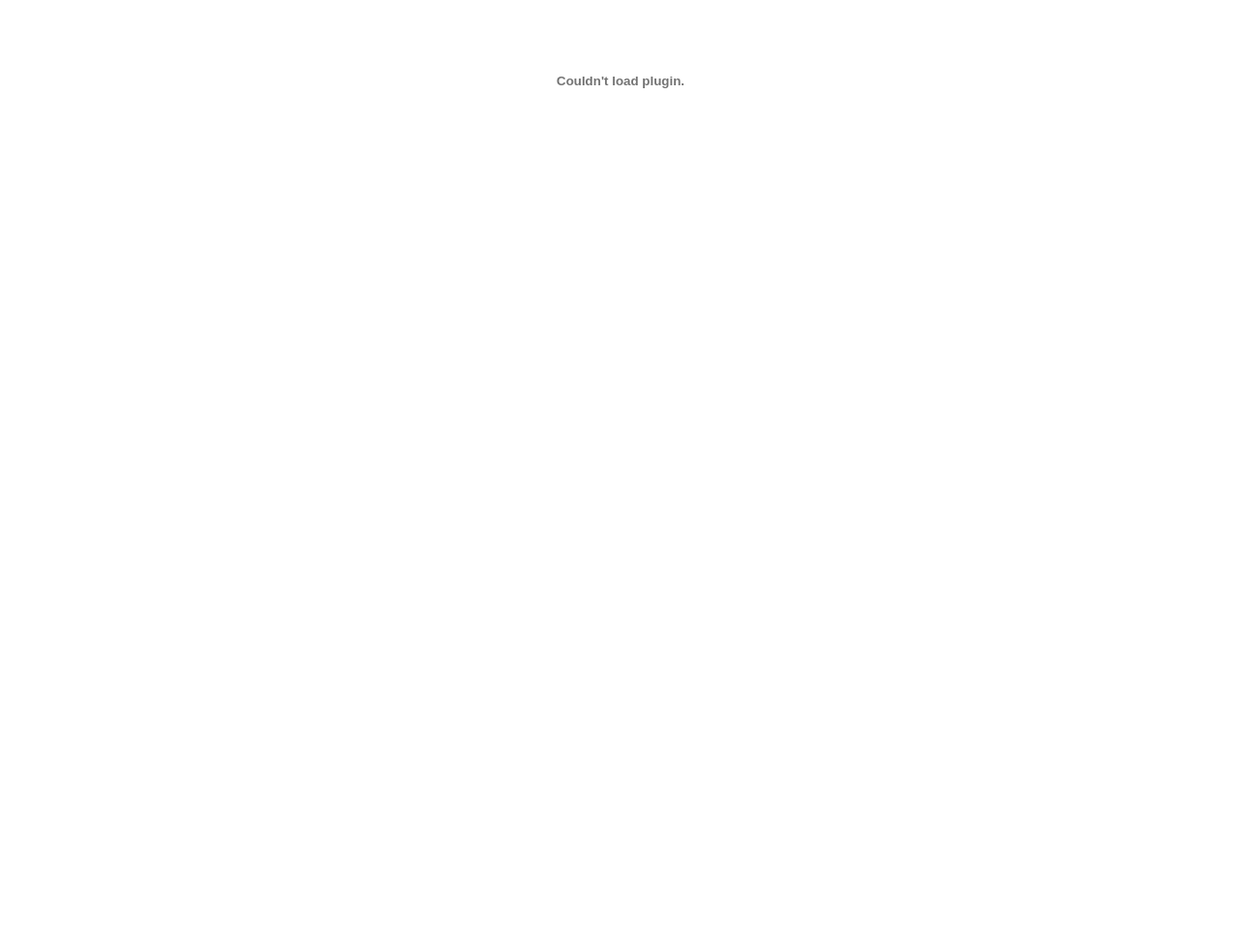
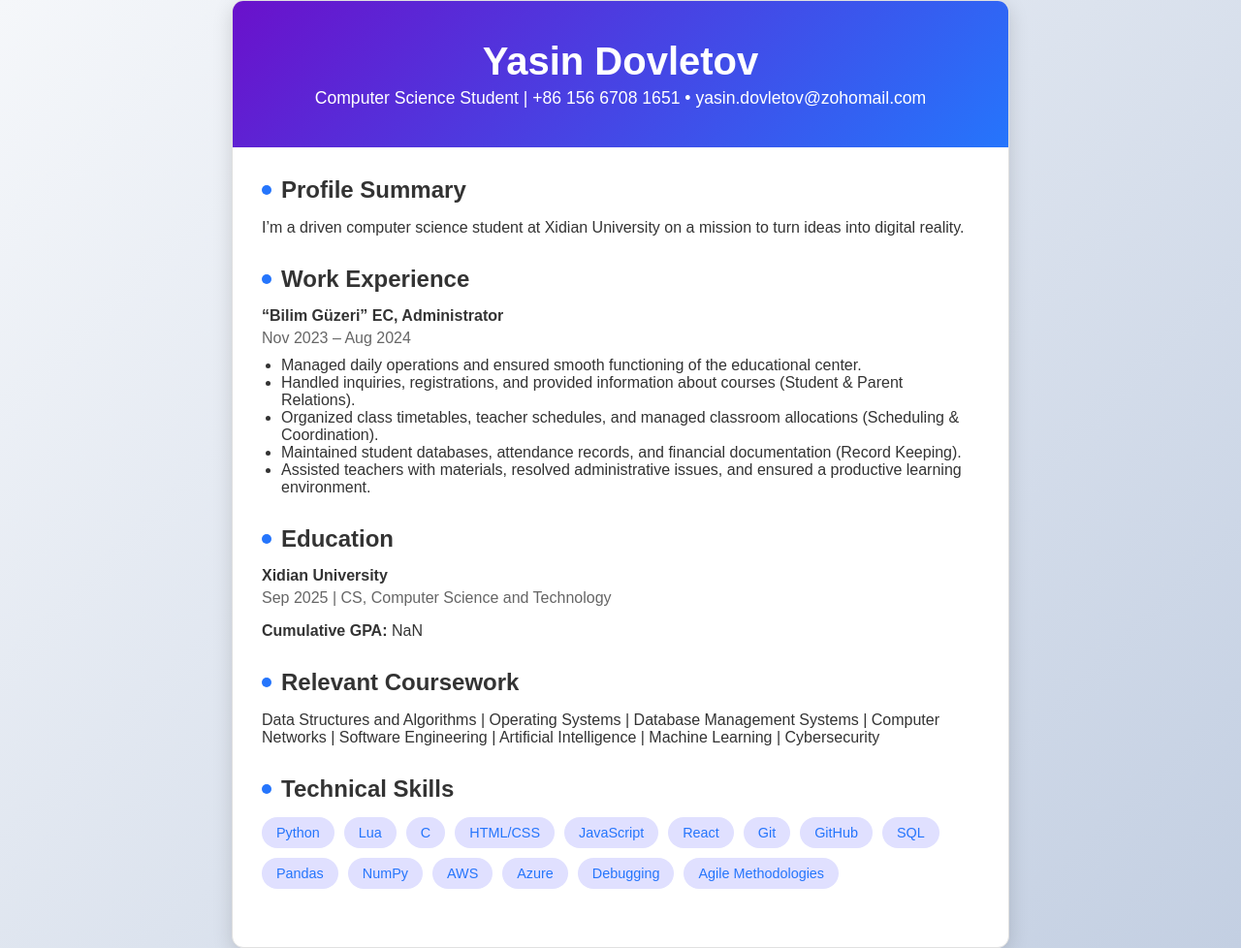
Before and after one commit to ad3us/resume, a plain HTML site: page index.html in a window 1280 px wide. Shown: the whole page at 97% size. Before the commit the page ends 800 px from the top, so only its background shows below. Drawn offline with Linux system fonts and the light colour scheme.

Commit message:
Update index.html

```diff
--- a/index.html
+++ b/index.html
@@ -1,18 +1,167 @@
 <!DOCTYPE html>
-<html>
-  <head>
-    <meta charset="utf-8">
-    <meta name="viewport" content="width=device-width,initial-scale=1.0">
-    <title>Yasin Dovletov | CV</title>
-  </head>
-  <body>
-    <embed
-    src="https://github.com/ad3us/resume/blob/main/my-cv.pdf"
-    type="application/pdf"
-    frameBorder="0"
-    scrolling="auto"
-    height="100%"
-    width="100%"
-></embed>
-  </body>
+<html lang="en">
+<head>
+  <meta charset="UTF-8">
+  <meta name="viewport" content="width=device-width, initial-scale=1.0">
+  <title>Yasin Dovletov - Resume</title>
+  <style>
+    body {
+      font-family: 'Arial', sans-serif;
+      background: linear-gradient(135deg, #f5f7fa, #c3cfe2);
+      color: #333;
+      margin: 0;
+      padding: 0;
+      display: flex;
+      justify-content: center;
+      align-items: center;
+      min-height: 100vh;
+    }
+    .resume {
+      background: #fff;
+      border-radius: 12px;
+      box-shadow: 0 6px 20px rgba(0, 0, 0, 0.15);
+      width: 90%;
+      max-width: 800px;
+      overflow: hidden;
+      border: 1px solid #e0e0e0;
+    }
+    .header {
+      background: linear-gradient(135deg, #6a11cb, #2575fc);
+      color: white;
+      text-align: center;
+      padding: 40px 20px;
+    }
+    .header h1 {
+      margin: 0;
+      font-size: 2.5em;
+      font-weight: bold;
+    }
+    .header p {
+      margin: 5px 0 0;
+      font-size: 1.1em;
+    }
+    .content {
+      padding: 30px;
+    }
+    .section {
+      margin-bottom: 30px;
+    }
+    .section-title {
+      font-size: 1.5em;
+      font-weight: bold;
+      color: #333;
+      margin-bottom: 15px;
+      position: relative;
+      padding-left: 20px;
+    }
+    .section-title::before {
+      content: '';
+      position: absolute;
+      left: 0;
+      top: 50%;
+      transform: translateY(-50%);
+      width: 10px;
+      height: 10px;
+      background: #2575fc;
+      border-radius: 50%;
+    }
+    .section-subtitle {
+      font-size: 1.2em;
+      color: #555;
+      margin-bottom: 10px;
+    }
+    .item {
+      margin-bottom: 15px;
+    }
+    .item-title {
+      font-weight: bold;
+      color: #333;
+      margin-bottom: 5px;
+    }
+    .item-details {
+      color: #666;
+      margin-bottom: 10px;
+    }
+    .skills {
+      display: flex;
+      flex-wrap: wrap;
+      gap: 10px;
+    }
+    .skill {
+      background: #e0e0ff;
+      color: #2575fc;
+      padding: 8px 15px;
+      border-radius: 20px;
+      font-size: 0.9em;
+    }
+    @media (max-width: 768px) {
+      .header h1 {
+        font-size: 2em;
+      }
+      .section-title {
+        font-size: 1.3em;
+      }
+    }
+  </style>
+</head>
+<body>
+  <div class="resume">
+    <div class="header">
+      <h1>Yasin Dovletov</h1>
+      <p>Computer Science Student | +86 156 6708 1651 • yasin.dovletov@zohomail.com</p>
+    </div>
+    <div class="content">
+      <div class="section">
+        <div class="section-title">Profile Summary</div>
+        <p>I’m a driven computer science student at Xidian University on a mission to turn ideas into digital reality.</p>
+      </div>
+      <div class="section">
+        <div class="section-title">Work Experience</div>
+        <div class="item">
+          <div class="item-title">“Bilim Güzeri” EC, Administrator</div>
+          <div class="item-details">Nov 2023 – Aug 2024</div>
+          <ul style="margin: 0; padding-left: 20px;">
+            <li>Managed daily operations and ensured smooth functioning of the educational center.</li>
+            <li>Handled inquiries, registrations, and provided information about courses (Student & Parent Relations).</li>
+            <li>Organized class timetables, teacher schedules, and managed classroom allocations (Scheduling & Coordination).</li>
+            <li>Maintained student databases, attendance records, and financial documentation (Record Keeping).</li>
+            <li>Assisted teachers with materials, resolved administrative issues, and ensured a productive learning environment.</li>
+          </ul>
+        </div>
+      </div>
+      <div class="section">
+        <div class="section-title">Education</div>
+        <div class="item">
+          <div class="item-title">Xidian University</div>
+          <div class="item-details">Sep 2025 | CS, Computer Science and Technology</div>
+          <p><strong>Cumulative GPA:</strong> NaN</p>
+        </div>
+      </div>
+      <div class="section">
+        <div class="section-title">Relevant Coursework</div>
+        <p>Data Structures and Algorithms | Operating Systems | Database Management Systems | Computer Networks | Software Engineering | Artificial Intelligence | Machine Learning | Cybersecurity</p>
+      </div>
+      <div class="section">
+        <div class="section-title">Technical Skills</div>
+        <div class="skills">
+          <div class="skill">Python</div>
+          <div class="skill">Lua</div>
+          <div class="skill">C</div>
+          <div class="skill">HTML/CSS</div>
+          <div class="skill">JavaScript</div>
+          <div class="skill">React</div>
+          <div class="skill">Git</div>
+          <div class="skill">GitHub</div>
+          <div class="skill">SQL</div>
+          <div class="skill">Pandas</div>
+          <div class="skill">NumPy</div>
+          <div class="skill">AWS</div>
+          <div class="skill">Azure</div>
+          <div class="skill">Debugging</div>
+          <div class="skill">Agile Methodologies</div>
+        </div>
+      </div>
+    </div>
+  </div>
+</body>
 </html>
```
